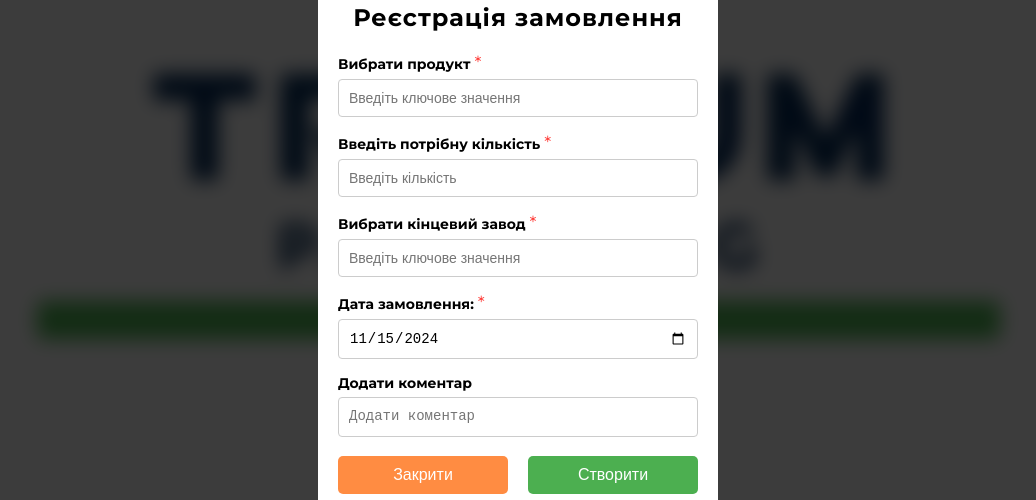
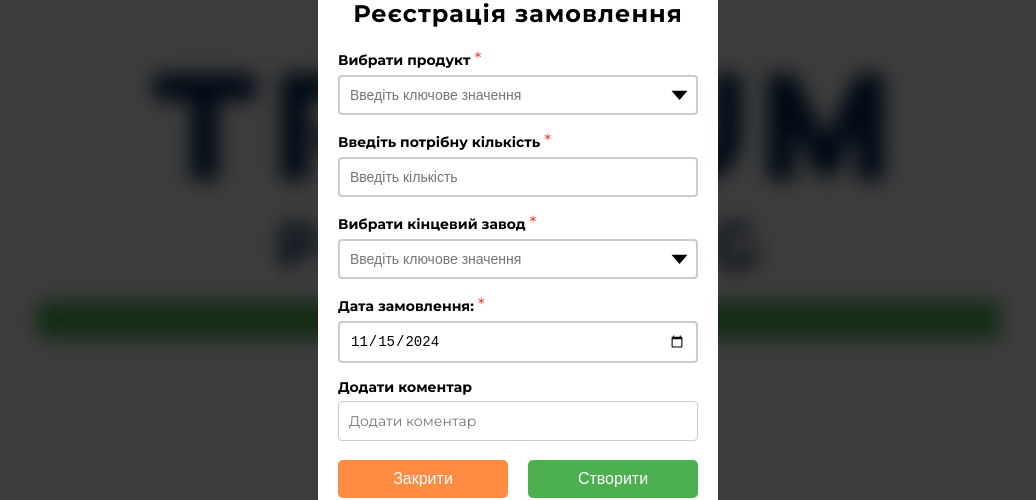
Before and after one commit to Demvok/Trivium, a plain HTML site: page fRegister/index.html in a window 1280 px wide. Both pictures are taken after a click on the button "Відкрити реєстрацію замовлення". Shown: the part 210-710 px from the top of the page, without its empty margins (122-1158 px from the left). Drawn offline with Linux system fonts and the light colour scheme.

Commit message:
visual_changes

```diff
--- a/fRegister/css/fRegister.css
+++ b/fRegister/css/fRegister.css
@@ -37,3 +37,29 @@ textarea #comment {
 #OrderId {
     margin-top: 10px;
 }
+
+ /* Стилізація кнопки */
+ .dropdown-btn {
+    position: absolute;
+    right: 10px;
+    top: 45%;
+    cursor: pointer;
+    color: black;
+    width: 17px;
+}
+
+.dropdown-btn:hover{
+    width: 18px;
+    transition: all 0.5s;
+    transform: rotate(180deg);
+
+}
+
+.dropdown-btn.active{
+    transform: rotate(180deg);
+}
+
+.dropdown input{
+    position: relative;
+    padding-right: 10% !important;
+}
--- a/fRegister/css/style.css
+++ b/fRegister/css/style.css
@@ -25,6 +25,12 @@ body {
     align-items: center;
     height: 100vh;
     margin: 0;
+}
+
+textarea{
+    font-family: "Montserrat", sans-serif;
+    font-optical-sizing: auto;
+    font-style: normal;
 }
 
 .open-modal-btn {
@@ -129,15 +135,6 @@ button:hover {
     position: relative;
 }
 
-.custom-select input {
-    width: 100%;
-    padding: 10px;
-    margin-top: 5px;
-    font-size: 14px;
-    border: 1px solid #ccc;
-    border-radius: 4px;
-}
-
 .options-list {
     position: absolute;
     width: 100%;
@@ -171,11 +168,17 @@ textarea {
 
 /* Перегляд обраних опцій у полі */
 
-.custom-preview input {
+.hor-block input{
     width: 100%;
     padding: 10px;
     margin-top: 5px;
     font-size: 14px;
-    border: 1px solid #ccc;
+    border: 2px solid #ccc;
     border-radius: 4px;
+    max-width: 100%;
 }
+
+
+.hor-block input:disabled{
+    background-color: transparent;
+}
--- a/fRegister/index.html
+++ b/fRegister/index.html
@@ -38,7 +38,11 @@
                 <div class="hor-block">
                     <label for="product">Вибрати продукт <span class="required">*</span></label>
                     <div class="custom-select">
-                        <input type="text" id="product" placeholder="Введіть ключове значення" oninput="filterOptions('productOptions', this.value)">
+                        <div class="dropdown">
+                            <input  class="dropdown-input" type="text" id="product" placeholder="Введіть ключове значення" oninput="filterOptions('productOptions', this.value)">
+                            <img src="img/Polygon 1.svg" class="dropdown-btn"></img>
+                        </div>
+
                         <div class="options-list" id="productOptions">
                             <div onclick="selectOption('product', 'Продукт 1')">Продукт 1</div>
                             <div onclick="selectOption('product', 'Продукт 2')">Продукт 2</div>
@@ -60,7 +64,10 @@
                 <div class="hor-block">
                     <label for="factory">Вибрати кінцевий завод <span class="required">*</span></label>
                     <div class="custom-select">
-                        <input type="text" id="factory" placeholder="Введіть ключове значення" oninput="filterOptions('factoryOptions', this.value)">
+                        <div class="dropdown">
+                            <input type="text" id="factory" placeholder="Введіть ключове значення" oninput="filterOptions('factoryOptions', this.value)">
+                            <img src="img/Polygon 1.svg" class="dropdown-btn"></img>
+                        </div>
                         <div class="options-list" id="factoryOptions">
                             <div onclick="selectOption('factory', 'Завод 1')">Завод 1</div>
                             <div onclick="selectOption('factory', 'Завод 2')">Завод 2</div>
@@ -97,7 +104,7 @@
 
 <div id="modalOverlay2" class="modal-overlay">
     <div class="modal">
-        <div class="hor-container" id="ConfirmHeader">
+        <div class="hor-block" id="ConfirmHeader">
             <h2>Замовлення №</h2>
             <h3 id="OrderId">DEV00000000</h3>
         </div>
```
Also changed, not shown: fRegister/img/Polygon 1.svg (added).
